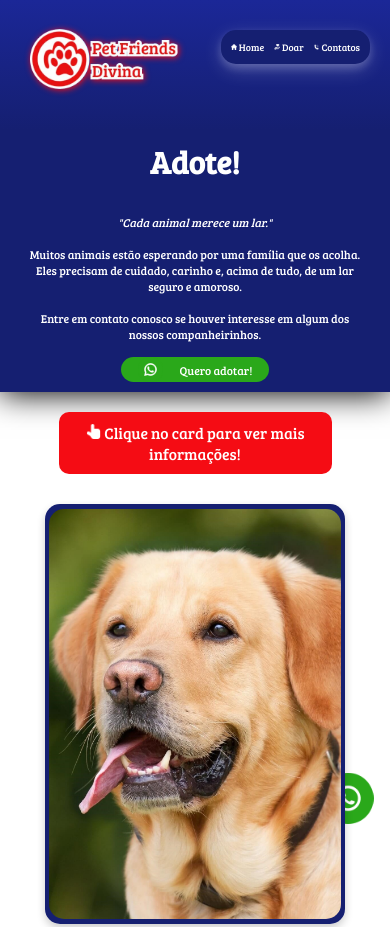
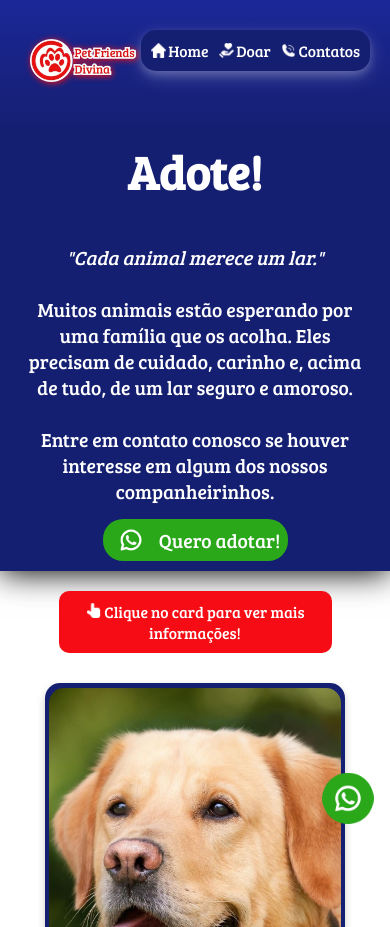
Before and after one commit to xJoaoPedro/pet_friends_divina, a plain HTML site: page adocao/adocao.html in a window 390 px wide. Shown: the top 927 px of the page. Drawn offline with Linux system fonts and the light colour scheme; no server answers.

Commit message:
alteração de tamanho de fonte mobile

```diff
--- a/adocao/adocao.css
+++ b/adocao/adocao.css
@@ -236,17 +236,18 @@ header {
 @media screen and (max-width: 480px) {
 
   .linkLogo {
-    height: 70%;
+    height: 50%;
   }
 
   .nav a {
     padding: 5px;
-    font-size: 2.5vw;
+    font-size: 4vw;
     font-family: "Bree Serif", serif;
   }
 
   .nav a img {
     padding-right: 2px;
+    height: 4vw;
   }
 
   .whats {
@@ -254,6 +255,7 @@ header {
     margin-bottom: 10px;
     right: 10px;
     scale: 0.8;
+    z-index: 2;
   }
 
   .adocao_texto {
@@ -261,21 +263,21 @@ header {
   }
 
   .adocao_texto h1 {
-    font-size: 8vw;
+    font-size: 12vw;
   }
 
   .adocao_texto p {
     padding: 15px;
-    font-size: 3vw;
+    font-size: 5vw;
   }
 
   .adocao_whats {
-    width: 40%;
-    font-size: 3vw;
+    width: 50%;
+    font-size: 5vw;
   }
 
   .adocao_whats img {
-    height: 6.5vw;
+    height: 10.8vw;
   }
 
   .paragrafo_cards {
--- a/adocao/adocao.html
+++ b/adocao/adocao.html
@@ -28,7 +28,7 @@
     </div>
   </header>
   <div class="whats">
-    <a href="http://" target="_blank" rel="noopener noreferrer"><img src="/imagens/whats.png" alt="logo whatsapp"></a>
+    <a href="https://api.whatsapp.com/send?phone=555197175372&text=Olá,%20vim%20pelo%20site!" target="_blank" rel="noopener noreferrer"><img src="/imagens/whats.png" alt="logo whatsapp"></a>
   </div>
   <div class="adocao_texto">
     <h1>Adote!</h1>
@@ -41,7 +41,7 @@
       <br><br>
       Entre em contato conosco se houver interesse em algum dos nossos companheirinhos.
     </p>
-    <a class="adocao_whats" href="http://" target="_blank" rel="noopener noreferrer"><img src="/imagens/whats.png"
+    <a class="adocao_whats" href="https://api.whatsapp.com/send?phone=555197175372&text=Olá,%20quero%20adotar%20um%20animalzinho!" target="_blank" rel="noopener noreferrer"><img src="/imagens/whats.png"
         alt="logo whatsapp"> Quero adotar!</a>
   </div>
   <p class="paragrafo_cards desktop">
--- a/style.css
+++ b/style.css
@@ -88,6 +88,11 @@ main {
     bottom: 25px;
     right: 20px;
     border-radius: 32px;
+    transition: opacity 1s;
+}
+
+.whats:hover {
+    opacity: 70%;
 }
 
 .video_bloco {
@@ -424,17 +429,18 @@ main {
     }
 
     .linkLogo {
-        height: 70%;
+        height: 50%;
     }
 
     .nav a {
         padding: 5px;
-        font-size: 2.5vw;
+        font-size: 4vw;
         font-family: "Bree Serif", serif;
     }
 
     .nav a img {
         padding-right: 2px;
+        height: 4vw;
     }
 
     .whats {
@@ -472,27 +478,28 @@ main {
 
     .doacao_texto {
         width: 100%;
+        padding: 0;
     }
 
     .doacao_texto h1 {
+        font-size: 8vw;
+    }
+
+    .doacao_texto p {
+        padding: 30px 10px;
         font-size: 4vw;
     }
 
-    .doacao_texto p {
-        padding: 10px 0;
-        font-size: 2vw;
-    }
-
     .doacao_botao {
-        width: 40%;
+        width: 70%;
     }
 
     .botao_bloco {
-        font-size: 2vw;
+        font-size: 4vw;
     }
 
     .botao_bloco img {
-        height: 2vw;
+        height: 4vw;
     }
 
     .adocao {
@@ -502,19 +509,20 @@ main {
 
     .adocao_texto {
         width: 100%;
+        padding: 10px 0;
     }
 
     .adocao_texto h1 {
+        font-size: 8vw;
+    }
+
+    .adocao_texto p {
+        padding: 30px 10px;
         font-size: 4vw;
     }
 
-    .adocao_texto p {
-        padding: 10px 0;
-        font-size: 2vw;
-    }
-
     .adocao_botao {
-        width: 40%;
+        width: 70%;
     }
 
     .adocao_imagem {
```
Also changed, not shown: index.html (+1 -1 lines).
